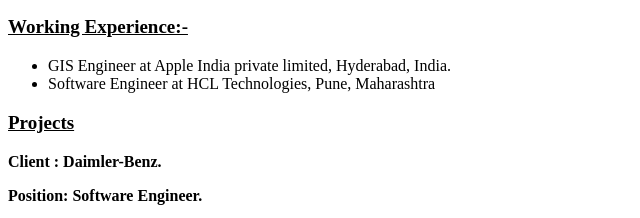
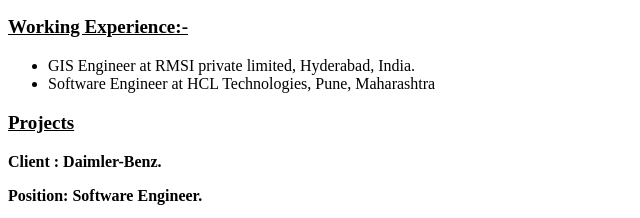
Before and after one commit to dileepambati/my_website, a plain HTML site: page index.html in a window 1280 px wide. Shown: the part 579-797 px from the top of the page, 0-640 px from the left. Drawn offline with Linux system fonts and the light colour scheme.

Commit message:
RMSI
Signed-off-by: dileepambati <110690661+dileepambati@users.noreply.github.com>

```diff
--- a/index.html
+++ b/index.html
@@ -67,7 +67,7 @@
 
 
 <ul style="list-style-type:disc">
-   <li>GIS Engineer at Apple India private limited, Hyderabad, India.</li>
+   <li>GIS Engineer at RMSI private limited, Hyderabad, India.</li>
    <li>Software Engineer at HCL Technologies, Pune, Maharashtra</li>
 </ul>
 
```
